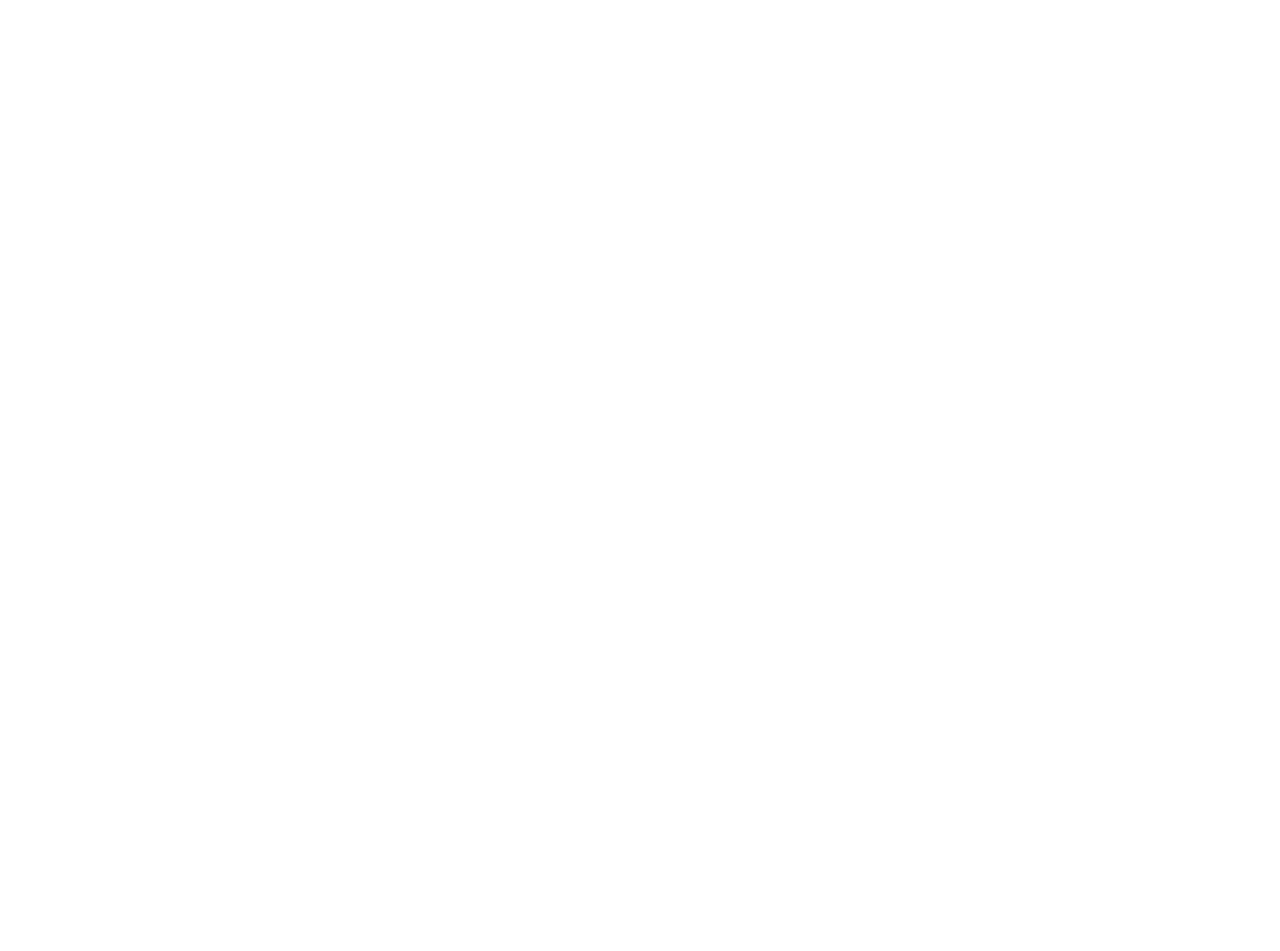
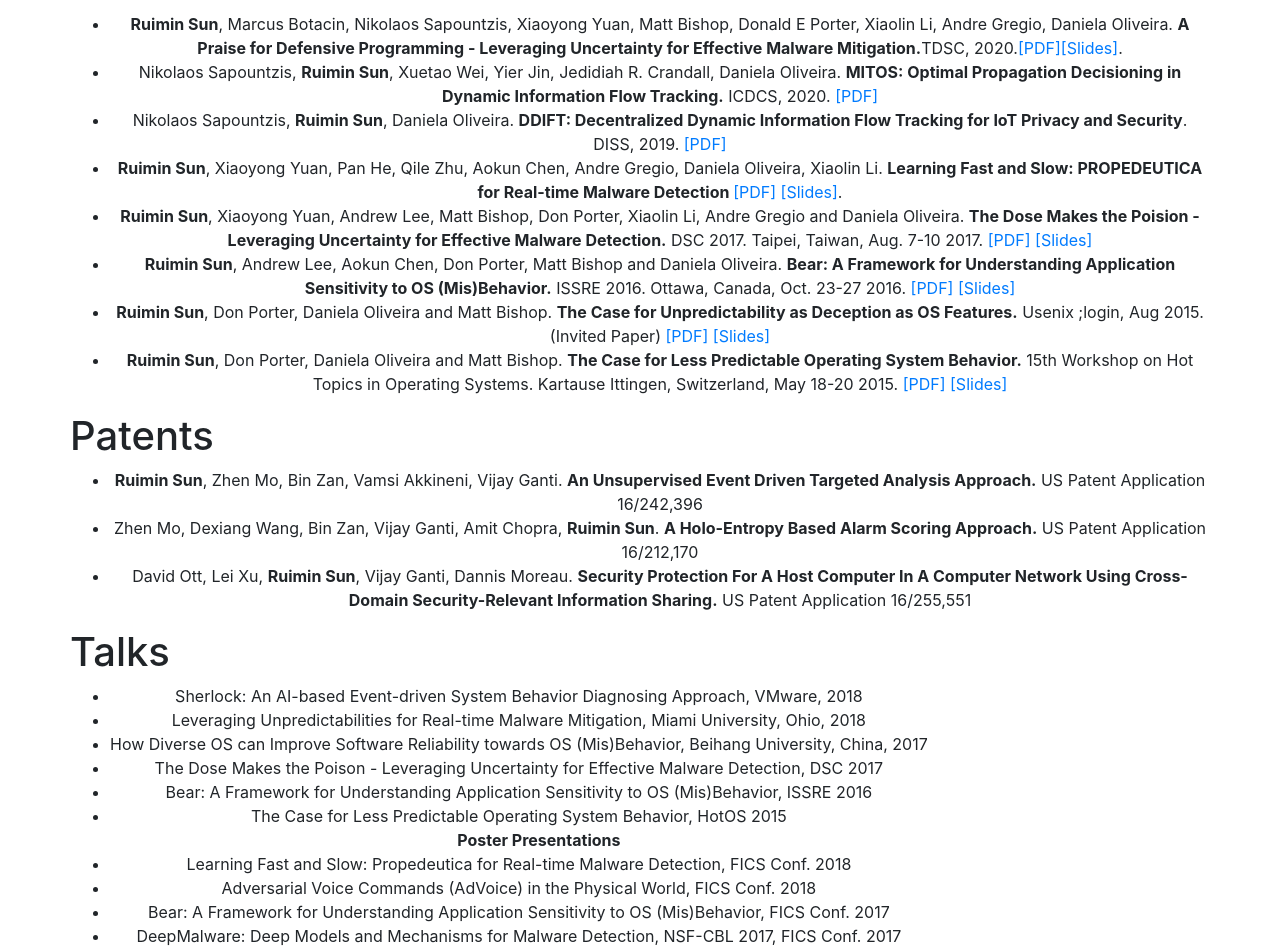
Before and after one commit to gracesrm/gracesrm.github.io, a React (Create React App) app: page /research in a window 1280 px wide. Shown: the part 100-1051 px from the top of the page. Before the commit the page ends 800 px from the top, so only its background shows below. Built offline with nearby package versions, Linux system fonts and the light colour scheme.

Commit message:
research + teaching

```diff
--- a/src/App.js
+++ b/src/App.jsx
@@ -2,6 +2,8 @@
 import NavBar from './Header';
 import Body from './Body';
 import Home from './Home';
+import Research from './Research';
+import Teaching from './Teaching';
 import {
   BrowserRouter as Router,
   Switch,
@@ -17,9 +19,8 @@
         <Body>
           <Switch>
             <Route exact path="/"><Home/></Route>
-            <Route exact path="/research"><p>research</p></Route>
-            <Route exact path="/teaching"><p>teaching</p></Route>
-            <Route exact path="/vita"><p>vita</p></Route>
+            <Route exact path="/research"><Research/></Route>
+            <Route exact path="/teaching"><Teaching/></Route>
           </Switch>
         </Body>
       </Router>
--- a/src/Header.jsx
+++ b/src/Header.jsx
@@ -13,7 +13,7 @@
                 <Nav.Link href="/">Home</Nav.Link>
                 <Nav.Link href="/research">Research</Nav.Link>
                 <Nav.Link href="/teaching">Teaching</Nav.Link>
-                <Nav.Link href="/vita">Vita</Nav.Link>
+                <Nav.Link href="https://gracesrm.github.io/paper/Ruimin-CV.pdf">Vita</Nav.Link>
             </Nav>
             </Navbar.Collapse>
         </Navbar>
--- /dev/null
+++ b/src/Research/index.jsx
@@ -0,0 +1,64 @@
+import React from 'react';
+import Row from 'react-bootstrap/Row';
+import Container from 'react-bootstrap/Container';
+
+const Research = () => {
+    return (
+        <Container>
+            <Row id="publications"><h1>Publications</h1></Row>
+            <Row>{publications()}</Row>
+            <Row id="patents"><h1>Patents</h1></Row>
+            <Row>{patents()}</Row>
+            <Row id="talks"><h1>Talks</h1></Row>
+            <Row>{talks()}</Row>
+        </Container>
+    );
+}
+
+
+const publications = () => (
+    <ul>
+        <li><b>Ruimin Sun</b>, Marcus Botacin, Nikolaos Sapountzis, Xiaoyong Yuan, Matt Bishop, Donald E Porter,
+            Xiaolin Li, Andre Gregio, Daniela Oliveira. <b> A Praise for Defensive Programming - Leveraging Uncertainty
+            for Effective Malware Mitigation.</b>TDSC, 2020.
+            <a href="https://ieeexplore.ieee.org/abstract/document/9061034">[PDF]</a>
+            <a href="">[Slides]</a>.
+        </li>
+        <li>Nikolaos Sapountzis, <b>Ruimin Sun</b>, Xuetao Wei, Yier Jin, Jedidiah R. Crandall, Daniela Oliveira. <b> MITOS: Optimal Propagation Decisioning in Dynamic Information Flow Tracking.</b> ICDCS, 2020. <a href="">[PDF]</a></li>
+        <li>Nikolaos Sapountzis, <b>Ruimin Sun</b>, Daniela Oliveira. <b>DDIFT: Decentralized Dynamic Information Flow Tracking for IoT Privacy and Security</b>. DISS, 2019. <a href="https://www.ndss-symposium.org/wp-content/uploads/diss2019_07_Sapountzis_paper.pdf">[PDF]</a> </li>
+        <li><b>Ruimin Sun</b>, Xiaoyong Yuan, Pan He, Qile Zhu, Aokun Chen, Andre Gregio, Daniela Oliveira, Xiaolin Li. <b> Learning Fast and Slow: PROPEDEUTICA for Real-time Malware Detection </b> <a href="paper/making-deep-learning.pdf">[PDF]</a> <a href="">[Slides]</a>. </li>
+        <li><b>Ruimin Sun</b>, Xiaoyong Yuan, Andrew Lee, Matt Bishop, Don Porter, Xiaolin Li, Andre Gregio and Daniela Oliveira. <b> The Dose Makes the Poision - Leveraging Uncertainty for Effective Malware Detection.</b> DSC 2017. Taipei, Taiwan, Aug. 7-10 2017. <a href="paper/DSC-no-copyright.pdf">[PDF]</a> <a href="">[Slides]</a></li>
+        <li><b>Ruimin Sun</b>, Andrew Lee, Aokun Chen, Don Porter, Matt Bishop and Daniela Oliveira. <b>Bear: A Framework for Understanding Application Sensitivity to OS (Mis)Behavior.</b> ISSRE 2016. Ottawa, Canada, Oct. 23-27 2016. <a href="paper/issre-camera-ready.pdf">[PDF]</a> <a href="">[Slides]</a></li>
+        <li><b>Ruimin Sun</b>, Don Porter, Daniela Oliveira and Matt Bishop. <b> The Case for Unpredictability as Deception as OS Features.</b> Usenix ;login, Aug 2015. (Invited Paper) <a href="paper/login_aug15_03_sun.pdf">[PDF]</a> <a href="">[Slides]</a></li>
+        <li><b>Ruimin Sun</b>, Don Porter, Daniela Oliveira and Matt Bishop. <b> The Case for Less Predictable Operating System Behavior.</b> 15th Workshop on Hot Topics in Operating Systems. Kartause Ittingen, Switzerland, May 18-20 2015. <a href="paper/hotos-final.pdf">[PDF]</a> <a href="">[Slides]</a></li>
+    </ul>
+)
+
+
+const patents = () => (
+    <ul>
+        <li><b>Ruimin Sun</b>, Zhen Mo, Bin Zan, Vamsi Akkineni, Vijay Ganti. <b>An Unsupervised Event Driven Targeted Analysis Approach.</b> US Patent Application 16/242,396</li>
+        <li>Zhen Mo, Dexiang Wang, Bin Zan, Vijay Ganti, Amit Chopra, <b>Ruimin Sun</b>.  <b>A Holo-Entropy Based Alarm Scoring Approach.</b> US Patent Application 16/212,170</li>
+        <li>David Ott, Lei Xu, <b>Ruimin Sun</b>, Vijay Ganti, Dannis Moreau. <b>Security Protection For A Host Computer In A Computer Network Using Cross-Domain Security-Relevant Information Sharing.</b> US Patent Application 16/255,551</li>
+    </ul>
+)
+
+
+const talks = () => (
+    <ul>
+        <li>Sherlock: An AI-based Event-driven System Behavior Diagnosing Approach, VMware, 2018</li>
+        <li>Leveraging Unpredictabilities for Real-time Malware Mitigation, Miami University, Ohio, 2018</li>
+        <li>How Diverse OS can Improve Software Reliability towards OS (Mis)Behavior, Beihang University, China, 2017</li>
+        <li>The Dose Makes the Poison - Leveraging Uncertainty for Effective Malware Detection, DSC 2017</li>
+        <li>Bear: A Framework for Understanding Application Sensitivity to OS (Mis)Behavior, ISSRE 2016</li>
+        <li>The Case for Less Predictable Operating System Behavior, HotOS 2015</li>
+        <ul><b>Poster Presentations</b></ul>
+        <li>Learning Fast and Slow: Propedeutica for Real-time Malware Detection, FICS Conf. 2018</li>
+        <li>Adversarial Voice Commands (AdVoice) in the Physical World, FICS Conf. 2018</li>
+        <li>Bear: A Framework for Understanding Application Sensitivity to OS (Mis)Behavior, FICS Conf. 2017 </li>
+        <li>DeepMalware: Deep Models and Mechanisms for Malware Detection, NSF-CBL 2017, FICS Conf. 2017</li>
+        <li>The Case for Less Predictable Operating System Behavior, FICS Conf. 2016</li>
+    </ul>
+)
+
+export default Research;
--- /dev/null
+++ b/src/Teaching/index.jsx
@@ -0,0 +1,19 @@
+import React from 'react';
+import Row from 'react-bootstrap/Row';
+import Container from 'react-bootstrap/Container';
+
+
+const Teaching = () => (
+    <Container>
+        <Row><h1>Teaching</h1></Row>
+        <Row>
+            <ul>
+                <li><b>Supervised Teaching</b>: Cross-Layer Computer Security (EEL4930/EEL5934), Spring 2015, <a href="src/4930-5934-syllabus-Sp16.pdf">Syllabus</a></li>
+                <li><b>Supervised Teaching</b>: Cross-Layer Computer Security (EEL4930/EEL5934), Spring 2016</li><br/>
+            </ul>
+        </Row>
+    </Container>
+);
+
+
+export default Teaching;
```
